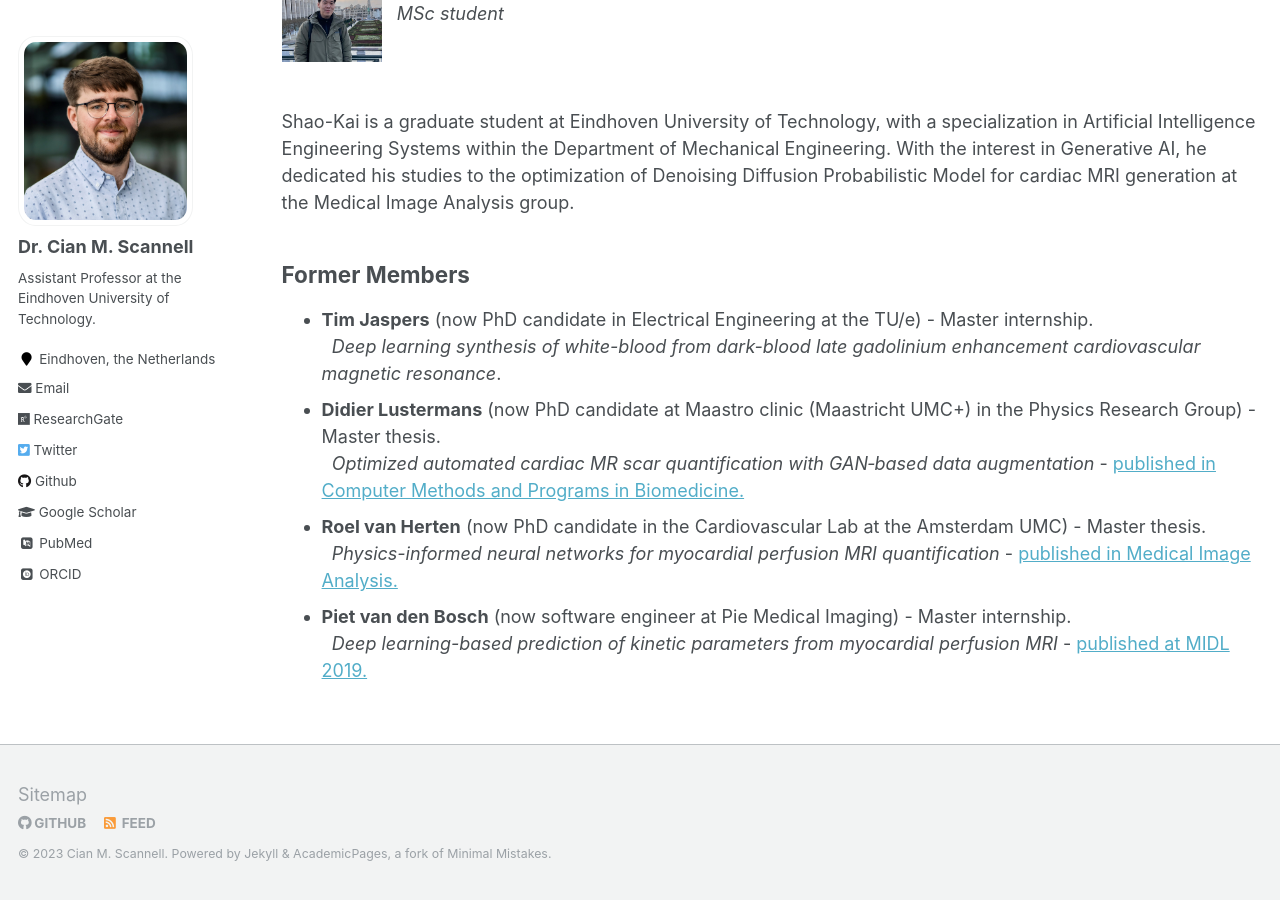
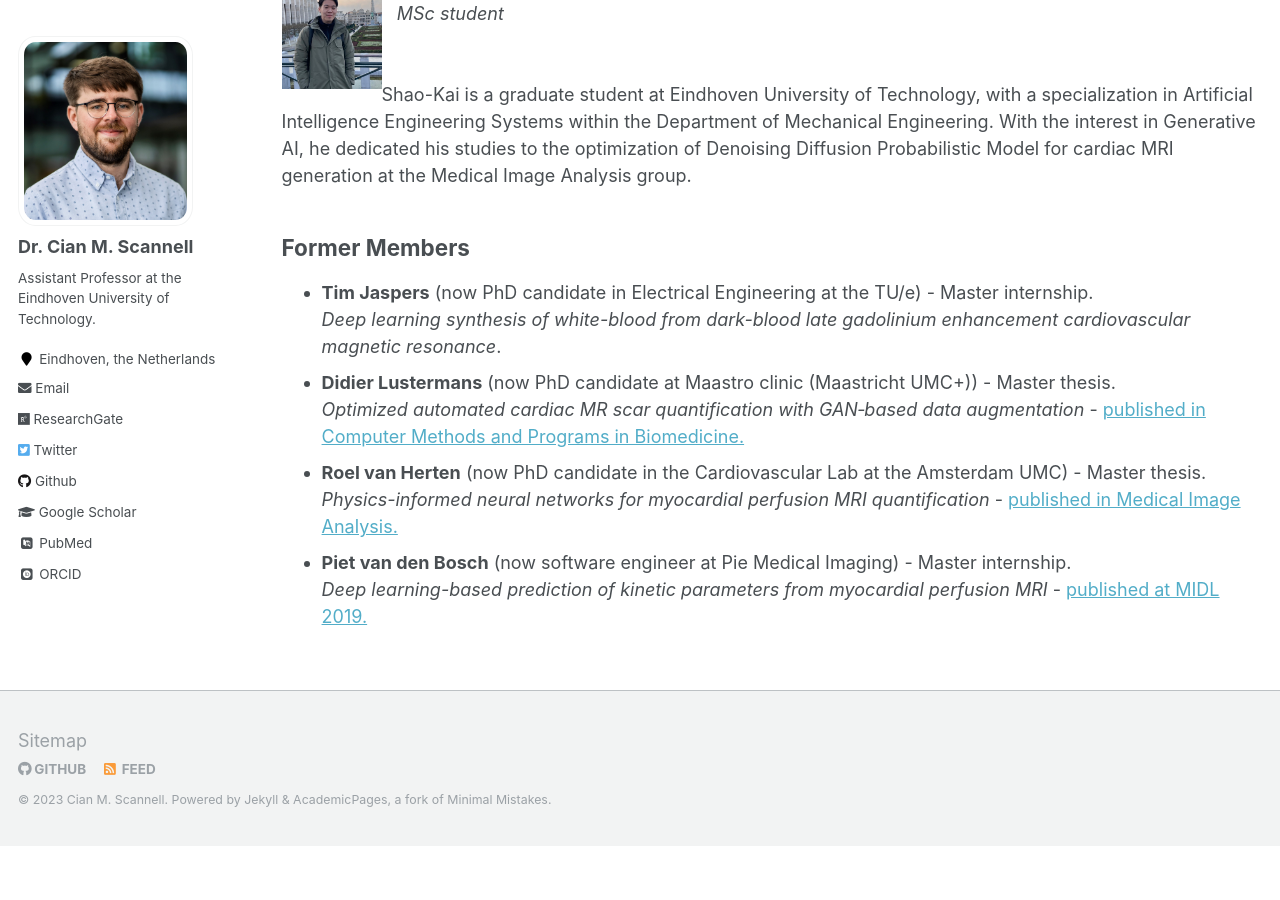
Before and after one commit to cianmscannell/cianmscannell.github.io, a Jekyll site: the page built from _pages/q-cardIA.md, in a window 1280 px wide and 900 px high, scrolled down 742 px. Built offline with Jekyll 4.4.1, drawn with Linux system fonts in a browser that asks for light colours; some web fonts are replaced; after the commit the page ends 1588 px from its top, so only the background shows below that.

```diff
--- a/_pages/q-cardIA.md
+++ b/_pages/q-cardIA.md
@@ -33,15 +33,14 @@ He completed both a bachelor’s degree in biomedical engineering and my master
 &nbsp;&nbsp;&nbsp;*MSc student*\
 \
 \
-\
 Shao-Kai is a graduate student at Eindhoven University of Technology, with a specialization in Artificial Intelligence Engineering Systems within the Department of Mechanical Engineering. With the interest in Generative AI, he dedicated his studies to the optimization of Denoising Diffusion Probabilistic Model for cardiac MRI generation at the Medical Image Analysis group.
 
 ## Former Members
 * **Tim Jaspers** (now PhD candidate in Electrical Engineering at the TU/e) - Master internship.\
-&nbsp;&nbsp;*Deep learning synthesis of white-blood from dark-blood late gadolinium enhancement cardiovascular magnetic resonance*.
-* **Didier Lustermans** (now PhD candidate at Maastro clinic (Maastricht UMC+) in the Physics Research Group) - Master thesis.\
-&nbsp;&nbsp;*Optimized automated cardiac MR scar quantification with GAN‐based data augmentation* - <a href="https://www.sciencedirect.com/science/article/pii/S0169260722004977"> published in Computer Methods and Programs in Biomedicine.</a>
+*Deep learning synthesis of white-blood from dark-blood late gadolinium enhancement cardiovascular magnetic resonance*.
+* **Didier Lustermans** (now PhD candidate at Maastro clinic (Maastricht UMC+)) - Master thesis.\
+*Optimized automated cardiac MR scar quantification with GAN‐based data augmentation* - <a href="https://www.sciencedirect.com/science/article/pii/S0169260722004977"> published in Computer Methods and Programs in Biomedicine.</a>
 * **Roel van Herten** (now PhD candidate in the Cardiovascular Lab at the Amsterdam UMC) - Master thesis.\
-&nbsp;&nbsp;*Physics-informed neural networks for myocardial perfusion MRI quantification* - <a href="https://www.sciencedirect.com/science/article/pii/S1361841522000512"> published in Medical Image Analysis.</a>
+*Physics-informed neural networks for myocardial perfusion MRI quantification* - <a href="https://www.sciencedirect.com/science/article/pii/S1361841522000512"> published in Medical Image Analysis.</a>
 * **Piet van den Bosch** (now software engineer at Pie Medical Imaging) - Master internship.\
-&nbsp;&nbsp;*Deep learning-based prediction of kinetic parameters from myocardial perfusion MRI* - <a href="https://openreview.net/forum?id=HyxyNmQAF4"> published at MIDL 2019.</a>
+*Deep learning-based prediction of kinetic parameters from myocardial perfusion MRI* - <a href="https://openreview.net/forum?id=HyxyNmQAF4"> published at MIDL 2019.</a>
```
Also changed, not shown: _pages/publications.md (+1 -1 lines), images/jimmy.jpeg.
